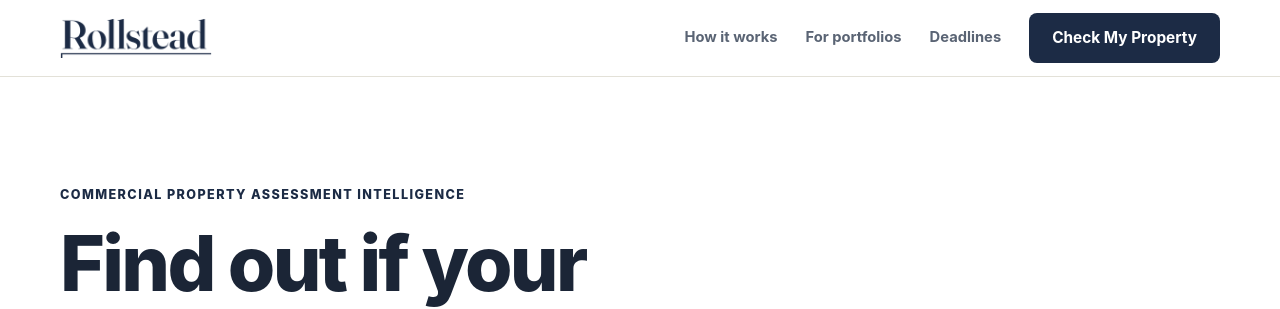
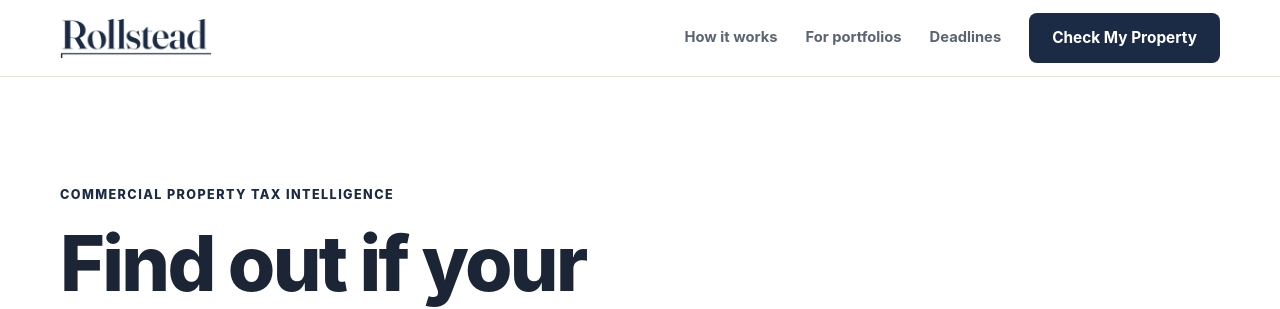
Before and after one commit to Rollstead/landing-page, a plain HTML site: page index.html in a window 1280 px wide. Shown: the top 309 px of the page. Drawn offline with Linux system fonts and the light colour scheme.

Commit message:
Use the logo's tagline, Commercial Property Tax Intelligence, everywhere (#7)
The page title and hero eyebrow still said Assessment Intelligence while
the logo, footer and share image say Tax Intelligence.


Claude-Session: https://claude.ai/code/session_016Aqi2Xsk8mgdKyrxb4Yah3

Co-authored-by: Claude <noreply@anthropic.com>

```diff
--- a/index.html
+++ b/index.html
@@ -4,7 +4,7 @@
   <meta charset="UTF-8" />
   <meta name="viewport" content="width=device-width, initial-scale=1.0" />
 
-  <title>Rollstead | Commercial Property Assessment Intelligence</title>
+  <title>Rollstead | Commercial Property Tax Intelligence</title>
 
   <meta
     name="description"
@@ -1166,7 +1166,7 @@
         <div class="hero-copy">
 
           <p class="eyebrow">
-            Commercial Property Assessment Intelligence
+            Commercial Property Tax Intelligence
           </p>
 
           <h1>
```
